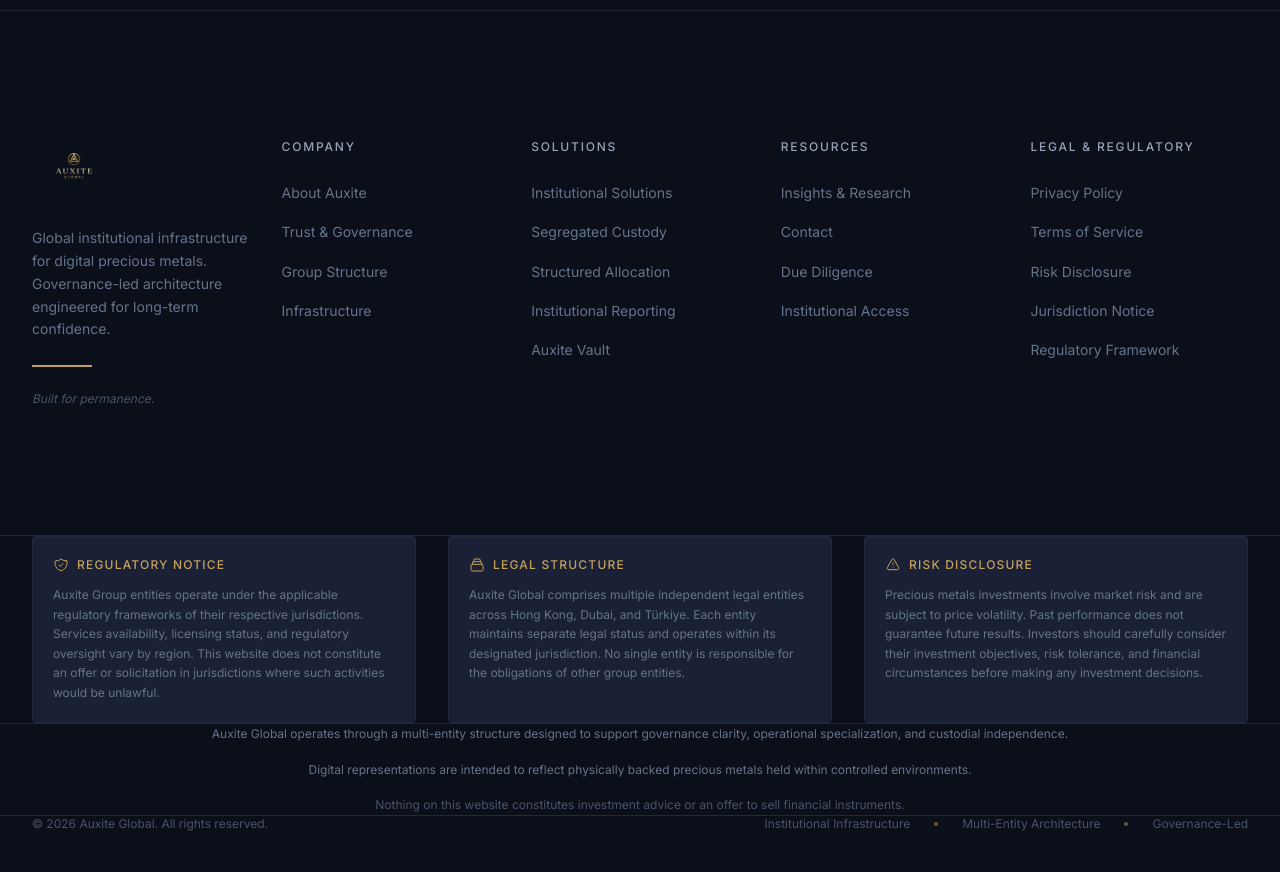
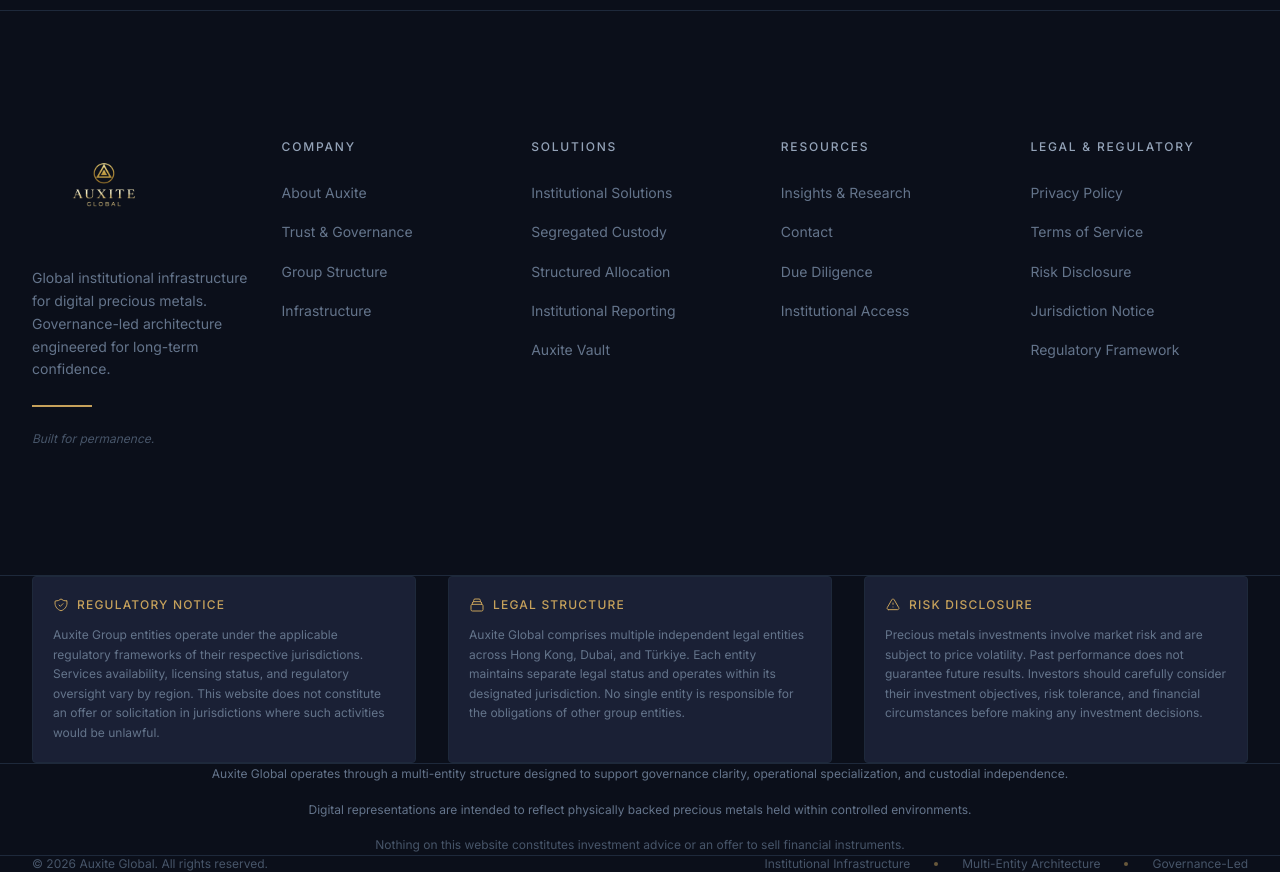
Before and after one commit to temelreiz/auxite-global-website, a Next.js app: page / in a window 1280 px wide. Shown: the part 9800-10672 px from the top of the page. Before the commit the page ends 10632 px from the top, so only its background shows below. Built offline with nearby package versions, Linux system fonts and the light colour scheme; a web font is replaced by a local one.

Commit message:
Increase footer logo size

```diff
--- a/src/components/Footer.tsx
+++ b/src/components/Footer.tsx
@@ -52,9 +52,9 @@
               <Image
                 src="/images/auxite-logo.png"
                 alt="Auxite Global"
-                width={200}
-                height={60}
-                className="h-14 w-auto"
+                width={320}
+                height={213}
+                className="h-24 w-auto"
               />
             </Link>
 
```
